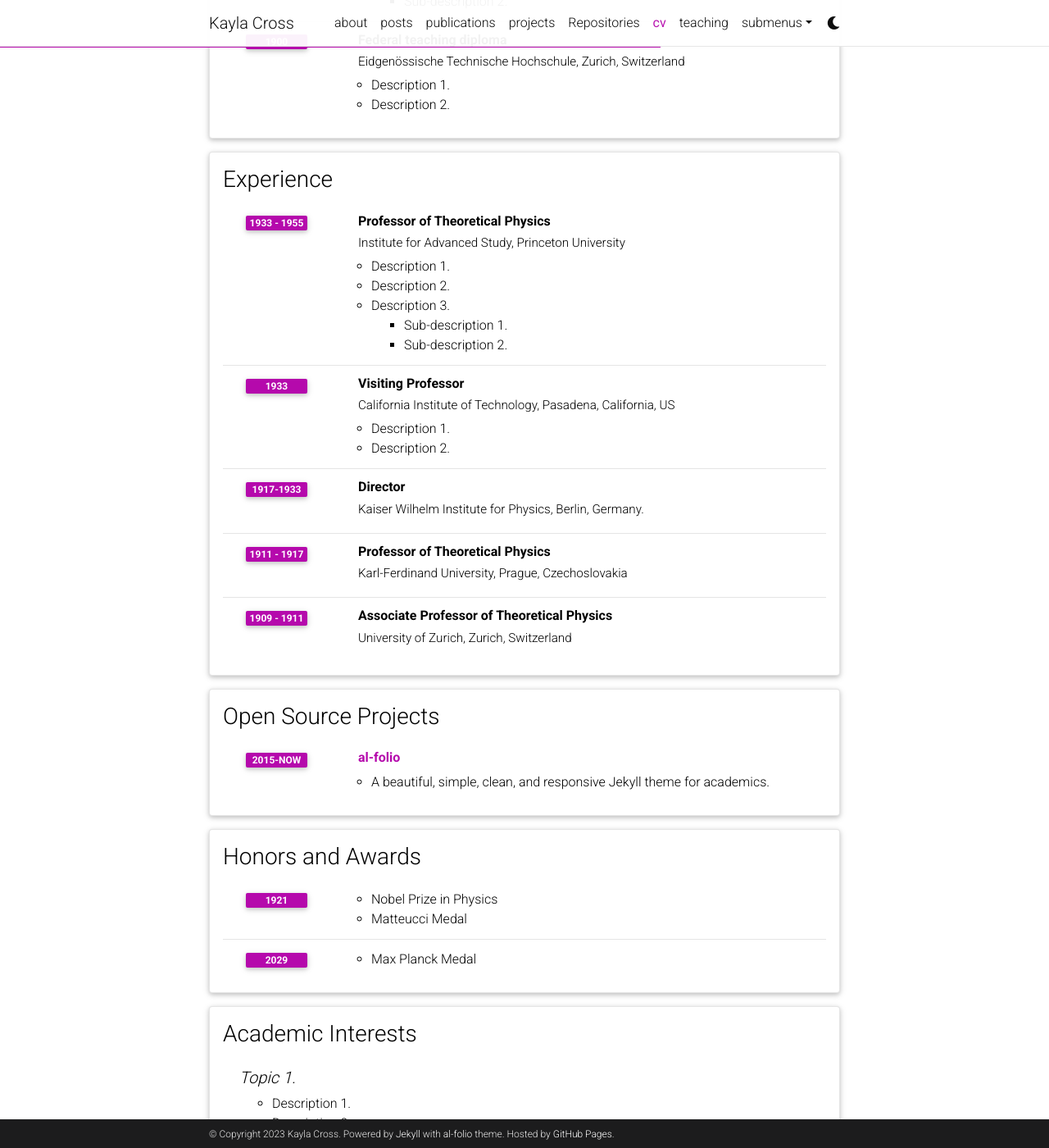
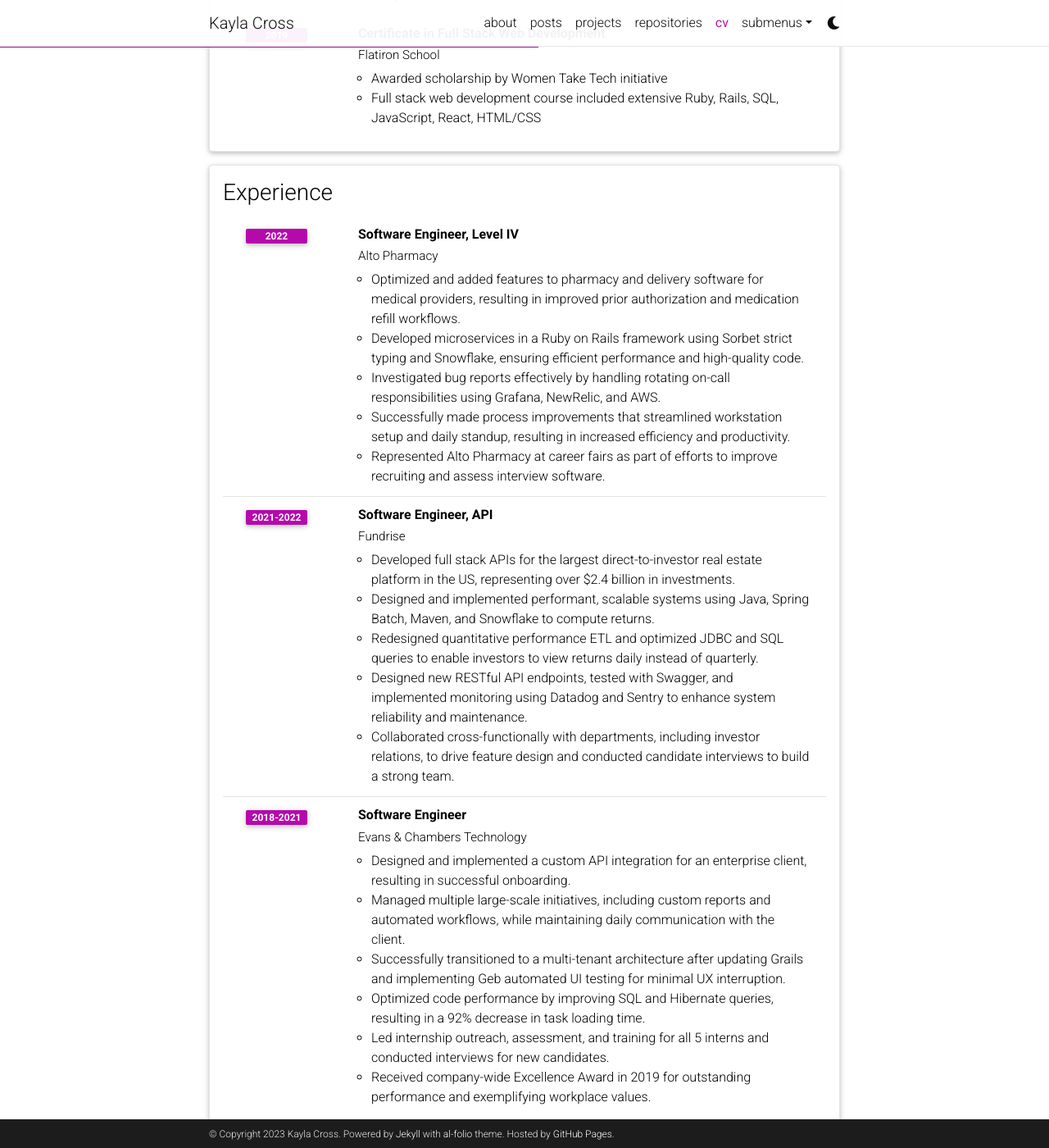
Before and after one commit to crosskayla/crosskayla.github.io, a Jekyll site: the page built from _pages/cv.md, in a window 1280 px wide and 1400 px high, scrolled down 627 px. Shown: the whole window at 82% size. Built offline with Jekyll 4.4.1, drawn with Linux system fonts in a browser that asks for light colours; full-size pictures stand in for the smaller copies a plugin makes; comment, search, counter and statistics services are not loaded; a style sheet for code colours, icons or effects is not loaded; some of the changed text lies outside the part shown.

Commit message:
Personalization

```diff
--- a/_config.yml
+++ b/_config.yml
@@ -264,28 +264,28 @@
 
 scholar:
 
-  last_name: [Einstein]
-  first_name: [Albert, A.]
-
-  style: apa
-  locale: en
-
-  source: /_bibliography/
-  bibliography: papers.bib
-  bibliography_template: bib
-  # Note: if you have latex math in your bibtex, the latex filter
-  # preprocessing may conflict with MathJAX if the latter is enabled.
-  # See https://github.com/alshedivat/al-folio/issues/357.
-  bibtex_filters: [latex, smallcaps, superscript]
-
-  replace_strings: true
-  join_strings: true
-
-  details_dir: bibliography
-  details_layout: bibtex.html
-  details_link: Details
-
-  query: "@*"
+#  last_name: [Einstein]
+#  first_name: [Albert, A.]
+#
+#  style: apa
+#  locale: en
+#
+#  source: /_bibliography/
+#  bibliography: papers.bib
+#  bibliography_template: bib
+#  # Note: if you have latex math in your bibtex, the latex filter
+#  # preprocessing may conflict with MathJAX if the latter is enabled.
+#  # See https://github.com/alshedivat/al-folio/issues/357.
+#  bibtex_filters: [latex, smallcaps, superscript]
+#
+#  replace_strings: true
+#  join_strings: true
+#
+#  details_dir: bibliography
+#  details_layout: bibtex.html
+#  details_link: Details
+#
+#  query: "@*"
 
 badges: # Display different badges for your publications
   altmetric_badge: true # Altmetric badge (https://www.altmetric.com/products/altmetric-badges/)
--- a/_data/cv.yml
+++ b/_data/cv.yml
@@ -2,97 +2,77 @@
 - title: General Information
   type: map
   contents:
-    - name: Full Name
-      value: Albert Einstein
-    - name: Date of Birth
-      value: 14th March 1879
-    - name: Languages
-      value: English, German
+    - name: Full name
+      value: Kayla Cross
+    - name: Backend
+      value: Java, Groovy, Grails, Spring (Framework, Security, MVC, Batch), Ruby, Rails
+    - name: Database
+      value: SQL (PostgreSQL, MySQL), Hibernate, Active Record, Snowflake, BigQuery
+    - name: Frontend and mobile
+      value: JavaScript, jQuery, Bootstrap HTML/CSS, Kotlin, React Native
+    - name: Testing tools
+      value: RSpec, JUnit, Log4j, Spock, Geb, Selenium
 
 - title: Education
   type: time_table
   contents:
-    - title: PhD
-      institution: University of Zurich, Zurich, Switzerland
-      year: 1905
+    - title: Bachelor of Science
+      institution: Georgetown University, Edmund A. Walsh School of Foreign Service
+      year: 2017
       description:
-        - Description 1.
-        - Description 2.
-        - title: Description 3.
-          contents:
-            - Sub-description 1.
-            - Sub-description 2.
-    - title: Federal teaching diploma
-      institution: Eidgenössische Technische Hochschule, Zurich, Switzerland
-      year: 1900
+        - Focused on technology and media, including computer science courses in Ruby and C++.
+    - title: Certificate in Full Stack Web Development
+      institution: Flatiron School
+      year: 2019
       description:
-        - Description 1.
-        - Description 2.
+        - Awarded scholarship by Women Take Tech initiative
+        - Full stack web development course included extensive Ruby, Rails, SQL, JavaScript, React, HTML/CSS
 
 - title: Experience
   type: time_table
   contents:
-    - title: Professor of Theoretical Physics
-      institution: Institute for Advanced Study, Princeton University
-      year: 1933 - 1955
+    - title: Software Engineer, Level IV
+      institution: Alto Pharmacy
+      year: 2022
       description:
-        - Description 1.
-        - Description 2.
-        - title: Description 3.
-          contents:
-            - Sub-description 1.
-            - Sub-description 2.
-    - title: Visiting Professor
-      institution: California Institute of Technology, Pasadena, California, US
-      year: 1933
+        - Optimized and added features to pharmacy and delivery software for medical providers, resulting in improved prior authorization and medication refill workflows.
+        - Developed microservices in a Ruby on Rails framework using Sorbet strict typing and Snowflake, ensuring efficient performance and high-quality code.
+        - Investigated bug reports effectively by handling rotating on-call responsibilities using Grafana, NewRelic, and AWS.
+        - Successfully made process improvements that streamlined workstation setup and daily standup, resulting in increased efficiency and productivity.
+        - Represented Alto Pharmacy at career fairs as part of efforts to improve recruiting and assess interview software.
+    - title: Software Engineer, API
+      institution: Fundrise
+      year: 2021-2022
       description:
-        - Description 1.
-        - Description 2.
+        - Developed full stack APIs for the largest direct-to-investor real estate platform in the US, representing over $2.4 billion in investments.
+        - Designed and implemented performant, scalable systems using Java, Spring Batch, Maven, and Snowflake to compute returns.
+        - Redesigned quantitative performance ETL and optimized JDBC and SQL queries to enable investors to view returns daily instead of quarterly.
+        - Designed new RESTful API endpoints, tested with Swagger, and implemented monitoring using Datadog and Sentry to enhance system reliability and maintenance.
+        - Collaborated cross-functionally with departments, including investor relations, to drive feature design and conducted candidate interviews to build a strong team.
 
-    - title: Director
-      institution: Kaiser Wilhelm Institute for Physics, Berlin, Germany.
-      year: 1917-1933
+    - title: Software Engineer
+      institution: Evans & Chambers Technology
+      year: 2018-2021
+      description:
+        - Designed and implemented a custom API integration for an enterprise client, resulting in successful onboarding.
+        - Managed multiple large-scale initiatives, including custom reports and automated workflows, while maintaining daily communication with the client.
+        - Successfully transitioned to a multi-tenant architecture after updating Grails and implementing Geb automated UI testing for minimal UX interruption.
+        - Optimized code performance by improving SQL and Hibernate queries, resulting in a 92% decrease in task loading time.
+        - Led internship outreach, assessment, and training for all 5 interns and conducted interviews for new candidates.
+        - Received company-wide Excellence Award in 2019 for outstanding performance and exemplifying workplace values.
 
-    - title: Professor of Theoretical Physics
-      institution: Karl-Ferdinand University, Prague, Czechoslovakia
-      year: 1911 - 1917
-      description:
-
-    - title: Associate Professor of Theoretical Physics
-      institution: University of Zurich, Zurich, Switzerland
-      year: 1909 - 1911
-
-- title: Open Source Projects
+- title: Side Projects
   type: time_table
   contents:
-    - title: <a href="https://github.com/alshedivat/al-folio">al-folio</a>
-      year: 2015-now
-      description: A beautiful, simple, clean, and responsive Jekyll theme for academics.
-
-- title: Honors and Awards
-  type: time_table
-  contents:
-    - year: 1921
-      items:
-        - Nobel Prize in Physics
-        - Matteucci Medal
-    - year: 2029
-      items:
-        - Max Planck Medal
-
-- title: Academic Interests
-  type: nested_list
-  contents:
-    - title: Topic 1.
-      items:
-        - Description 1.
-        - Description 2.
-    - title: Topic 2.
-      items:
-        - Description 1.
-        - Description 2.
+    - title: <a href="https://github.com/crosskayla/tree-of-life">Tree of Life</a>
+      year: 2023
+      description:
+        - Created a multiplayer card game with instant mobile browser participation, using Java, Spring, Maven, and PostgreSQL for the backend.
+        - Implemented real-time updates with Vue.js frontend, WebSockets, and SockJS to enhance engagement and gameplay experience.
+        - Containerized the application with Docker for consistency, portability, and easy versioning/rollback.
+        - Conducted API endpoint testing with SwaggerUI to ensure functionality and efficiency of backend engineering work.
 
 - title: Other Interests
   type: list
   contents:
-    - <u>Hobbies:</u> Hobby 1, Hobby 2, etc.
+    - <u>Hobbies:</u> Writing (with my writers group in DC), standup comedy (in the audience, but I’d be lying if I said I hadn’t considered an open mic), photography (just switched to Fujifilm after years of Nikon)
--- a/_pages/cv.md
+++ b/_pages/cv.md
@@ -4,5 +4,5 @@
 title: cv
 nav: true
 nav_order: 4
-cv_pdf: example_pdf.pdf
+cv_pdf: RESUME_KAYLA_CROSS.pdf
 ---
--- a/_pages/teaching.md
+++ /dev/null
@@ -1,12 +0,0 @@
----
-layout: page
-permalink: /teaching/
-title: teaching
-description: Materials for courses you taught. Replace this text with your description.
-nav: true
-nav_order: 5
----
-
-For now, this page is assumed to be a static description of your courses. You can convert it to a collection similar to `_projects/` so that you can have a dedicated page for each course.
-
-Organize your courses by years, topics, or universities, however you like!
```
Also changed, not shown: _bibliography/papers.bib (deleted, +0 -84 lines), _data/coauthors.yml (deleted, +0 -34 lines), _pages/publications.md (deleted, +0 -18 lines), _pages/repositories.md (+1 -1 lines), 2 other files.
